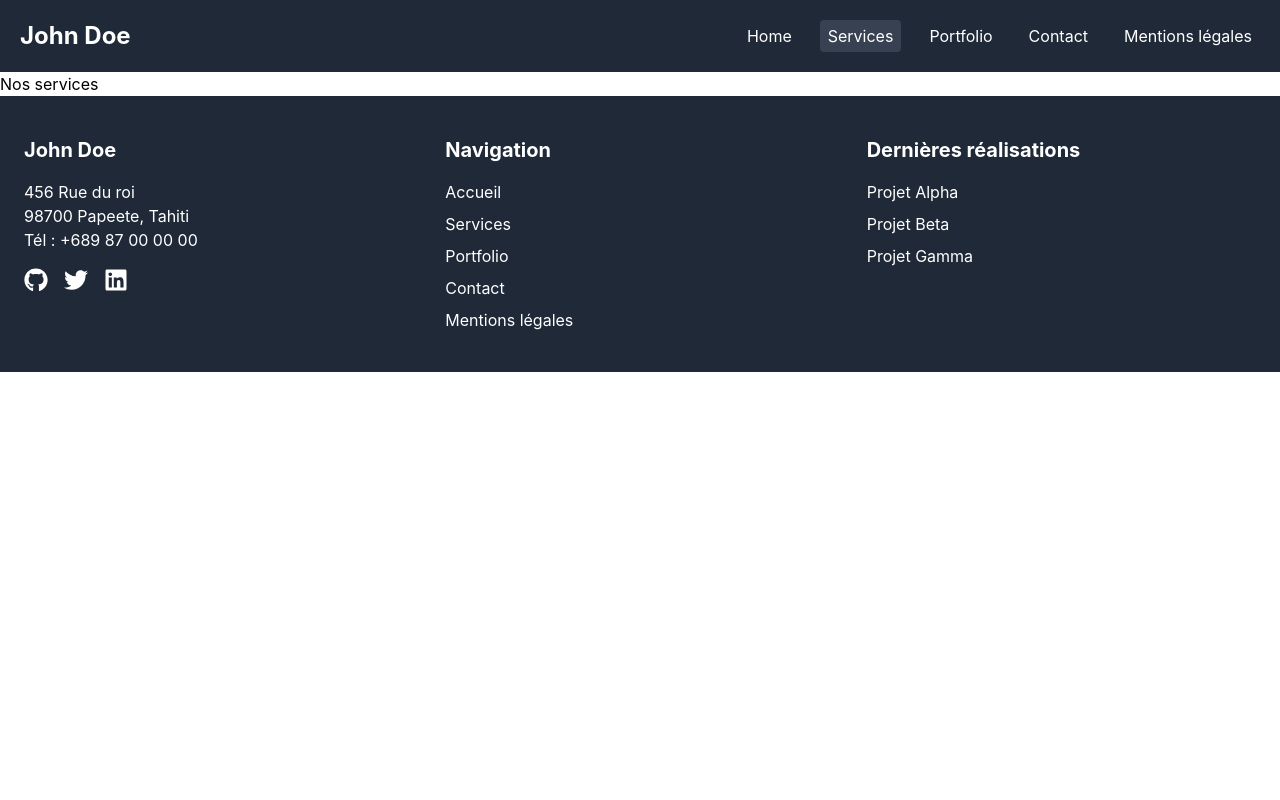
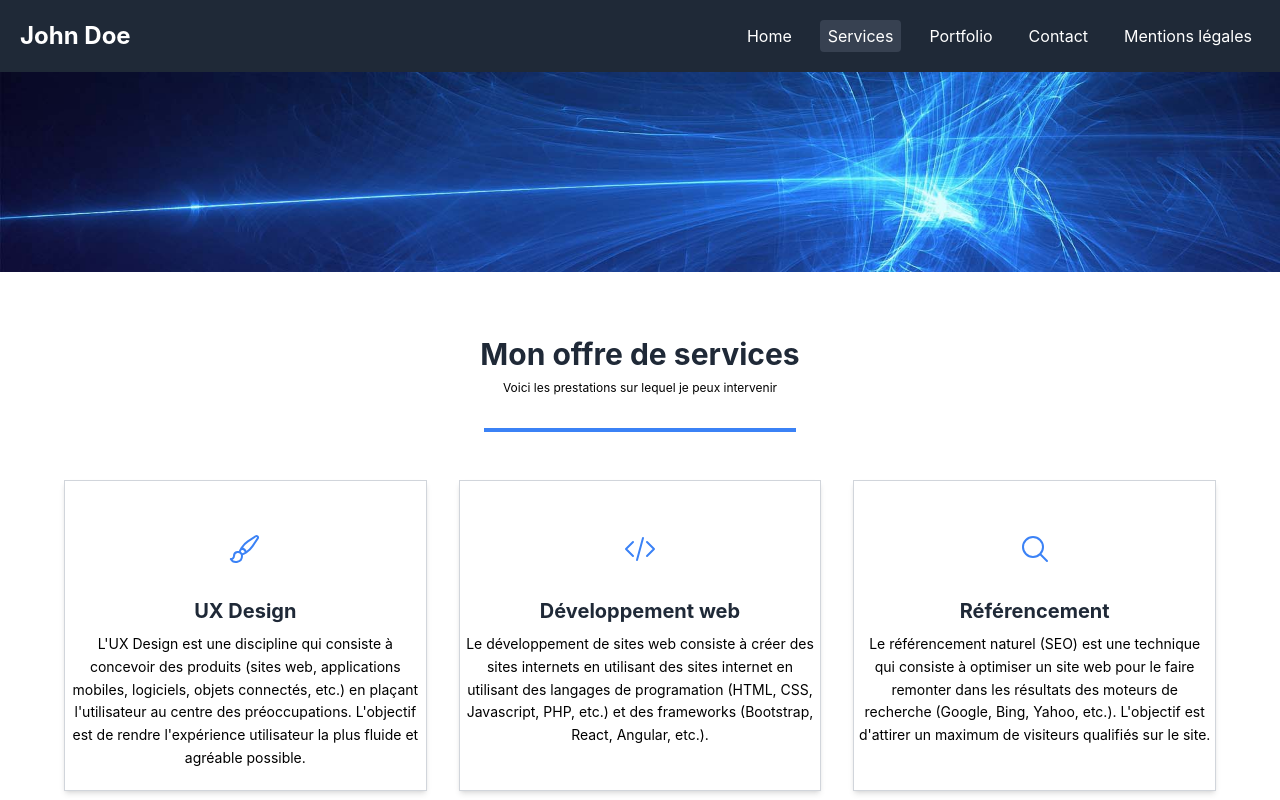
Before and after one commit to DylanPEUA/projet_react, a React (Create React App) app: page /services in a window 1280 px wide. Shown: the top 800 px of the page. Built offline with nearby package versions, Linux system fonts and the light colour scheme.

Commit message:
Pafe services finalisé

```diff
--- a/package.json
+++ b/package.json
@@ -3,6 +3,7 @@
   "version": "0.1.0",
   "private": true,
   "dependencies": {
+    "@heroicons/react": "^2.2.0",
     "@testing-library/dom": "^10.4.0",
     "@testing-library/jest-dom": "^6.6.3",
     "@testing-library/react": "^16.3.0",
--- /dev/null
+++ b/src/components/offre_services.js
@@ -0,0 +1,47 @@
+import React from 'react';
+import { PaintBrushIcon } from '@heroicons/react/24/outline'
+import { CodeBracketIcon } from '@heroicons/react/24/outline'
+import { MagnifyingGlassIcon } from '@heroicons/react/24/outline'
+
+
+function Offreservices() {
+  return (
+    <>
+        {/* UX Design */}
+        <div className="shadow-md border border-gray-300 px-1 py-5">
+            <div className="flex justify-center p-8">
+                <PaintBrushIcon className="h-8 w-8 text-blue-500" />
+            </div>
+            <h3 className="text-xl font-bold text-gray-800 mb-2">UX Design</h3>
+            <p className="text-black text-sm leading-relaxed">
+                L'UX Design est une discipline qui consiste à concevoir des produits (sites web, applications mobiles, logiciels, objets connectés, etc.)
+                en plaçant l'utilisateur au centre des préoccupations. L'objectif est de rendre l'expérience utilisateur la plus fluide et agréable possible.
+            </p>
+        </div>
+        {/* Développement web */}
+        <div className="shadow-md border border-gray-300 px-1 py-5">
+            <div className="flex justify-center p-8">
+                <CodeBracketIcon className="h-8 w-8 text-blue-500" />
+            </div>
+            <h3 className="text-xl font-bold text-gray-800 mb-2">Développement web</h3>
+            <p className="text-black text-sm leading-relaxed">
+                Le développement de sites web consiste à créer des sites internets en utilisant des sites internet en utilisant des langages de programation
+                (HTML, CSS, Javascript, PHP, etc.) et des frameworks (Bootstrap, React, Angular, etc.).
+            </p>
+        </div>
+        {/* Référencement */}
+        <div className="shadow-md border border-gray-300 px-1 py-5">
+            <div className="flex justify-center p-8">
+                <MagnifyingGlassIcon className="h-8 w-8 text-blue-500" />
+            </div>
+            <h3 className="text-xl font-bold text-gray-800 mb-2">Référencement</h3>
+            <p className="text-black text-sm leading-relaxed">
+                Le référencement naturel (SEO) est une technique qui consiste à optimiser un site web pour le faire remonter dans les résultats
+                des moteurs de recherche (Google, Bing, Yahoo, etc.). L'objectif est d'attirer un maximum de visiteurs qualifiés sur le site.
+            </p>
+        </div>
+    </>
+  );
+}
+
+export default Offreservices;
--- a/src/pages/Services.js
+++ b/src/pages/Services.js
@@ -1,7 +1,31 @@
 import React from 'react';
+import Offreservices from '../components/offre_services';
 
 function Services() {
-  return <h1>Nos services</h1>;
+  return (
+    <>
+      <div className="flex flex-col items-center justify-center text-white">
+        <img
+          src="/img/banner.jpg"
+          alt="Service"
+          className="w-auto h-auto"
+          style={{ maxWidth: '100%', height: 'auto' }}
+        />
+      </div>
+
+      <div className="py-16 px-4 bg-white text-center">
+        <h2 className="text-3xl font-bold text-gray-800">Mon offre de services</h2>
+        <p className="mt-2 mb-8 px-2 text-xs">Voici les prestations sur lequel je peux intervenir</p>
+        <div className="w-1/4 mx-auto h-1 bg-blue-500 mt-2 mb-12" />
+
+        <div className="grid grid-cols-1 md:grid-cols-3 gap-8 max-w-6xl mx-auto">
+
+          <Offreservices />
+
+        </div>
+      </div>
+    </>
+  );
 }
 
 export default Services;
```
Also changed, not shown: 1 other file (tests, documents, lock files or other folders).
